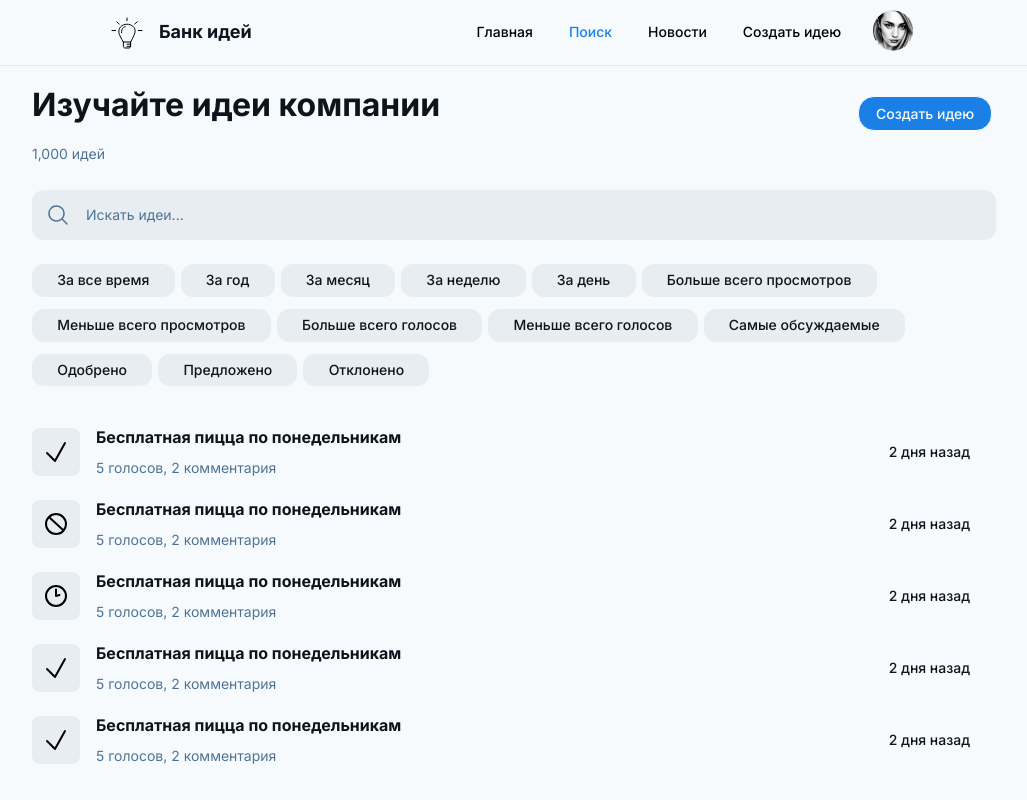
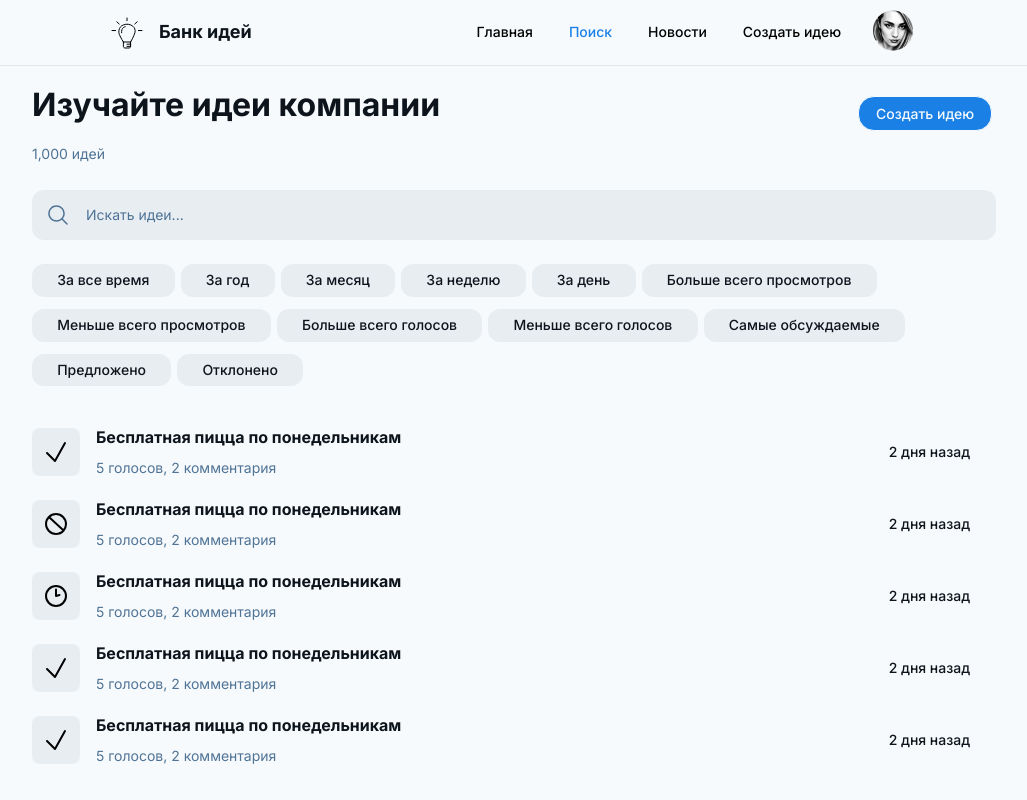
Before and after one commit to Talion220/Bank-of-ideas, a React (Vite) app: page /search in a window 1280 px wide. Shown: the top 800 px of the page, without its empty margins (128-1155 px from the left). Built offline with nearby package versions, Linux system fonts and the light colour scheme.

Commit message:
filters upd

```diff
--- a/src/widgets/search/searchContent.jsx
+++ b/src/widgets/search/searchContent.jsx
@@ -28,7 +28,7 @@ function SearchContent() {
             <button>Больше всего голосов</button>
             <button>Меньше всего голосов</button>
             <button>Самые обсуждаемые</button>
-            <button>Одобрено</button>
+            {/* <button>Одобрено</button> */}
             <button>Предложено</button>
             <button>Отклонено</button>
           </form>
```
